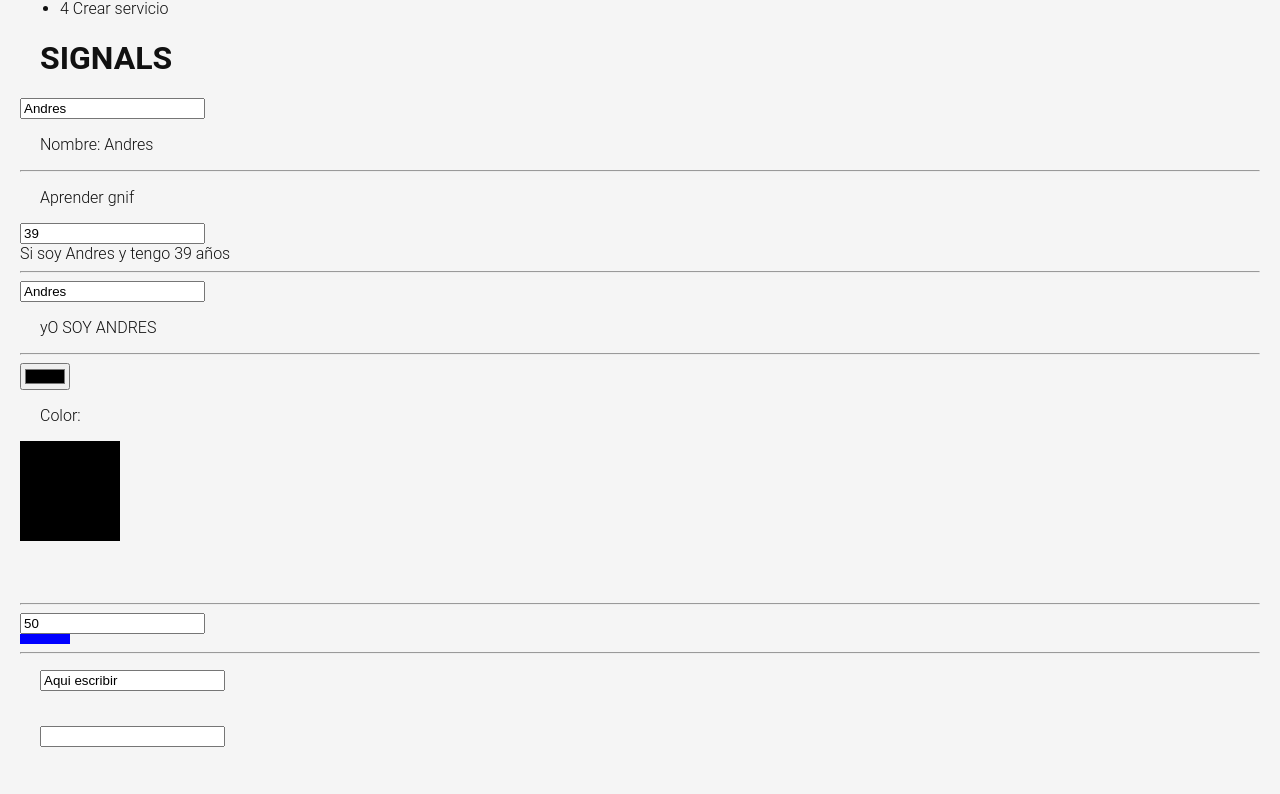
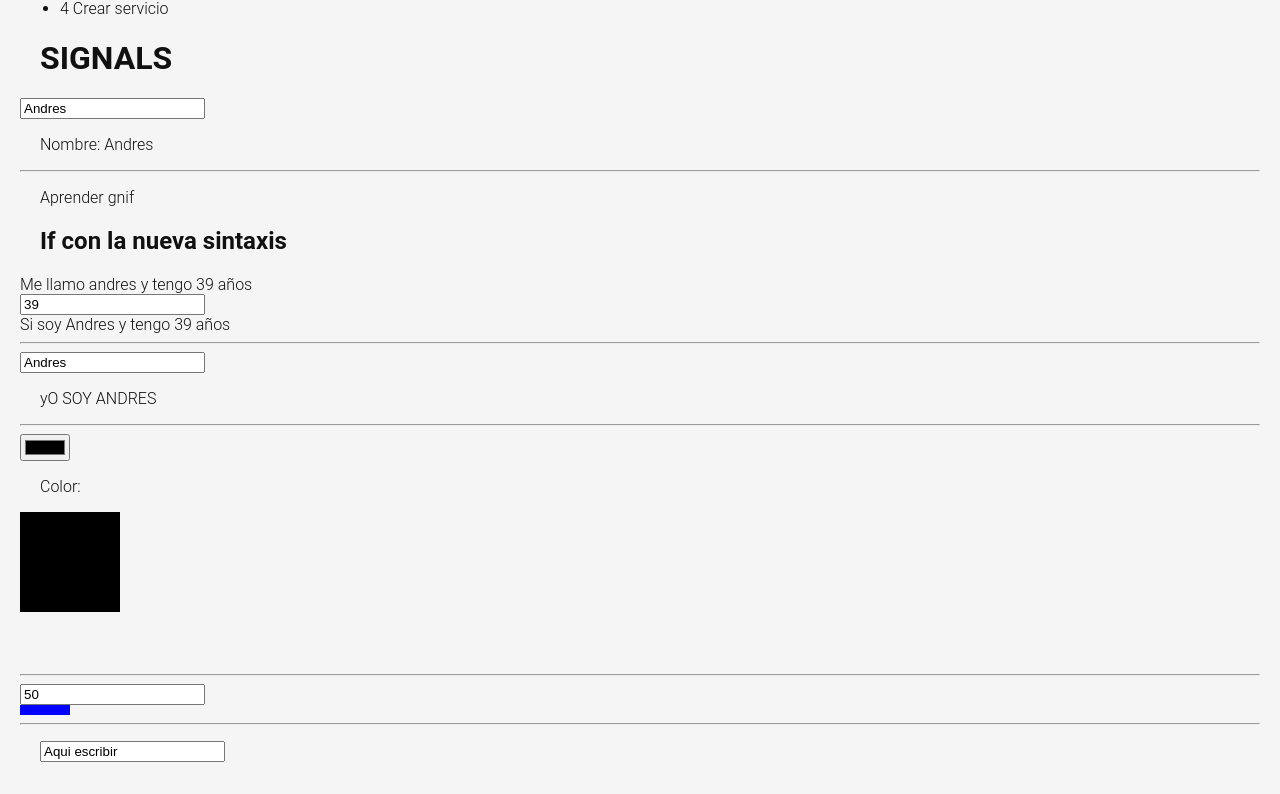
Before and after one commit to parrace02/PPAngular, an Angular app in the folder Primer Proyecto con angular/PrimerProyecto/: page /labs in a window 1280 px wide. Shown: the part 962-1756 px from the top of the page. Built offline with nearby package versions, Linux system fonts and the light colour scheme.

Commit message:
se reralizo la nueva sintaxis de angula en el if

```diff
--- a/Primer Proyecto con angular/PrimerProyecto/src/app/pages/labs/labs.component.html
+++ b/Primer Proyecto con angular/PrimerProyecto/src/app/pages/labs/labs.component.html
@@ -40,6 +40,18 @@
   <div *ngIf="Nombre()==='Pedro' ">
      El nombre si es Pedro
   </div>
+  @if (Nombre()==='Pedro') {
+    <div>
+      Soy pedro
+    </div>
+  }
+  <h2>If con la nueva sintaxis</h2>
+  @if (person().Nombre ==='Andres' && person().Edad === 39) {
+    <div>Me llamo andres y tengo 39 años</div>
+  } @else {
+    <strong> No me llamo andres o no tengo 39 años</strong>
+  }
+
 <input type="number" [value]="person().Edad" (change)="ChangeEdad($event)">
  <div *ngIf="person().Nombre ==='Andres' && person().Edad === 39; else miBloque">
   Si soy Andres y tengo 39 años
```
